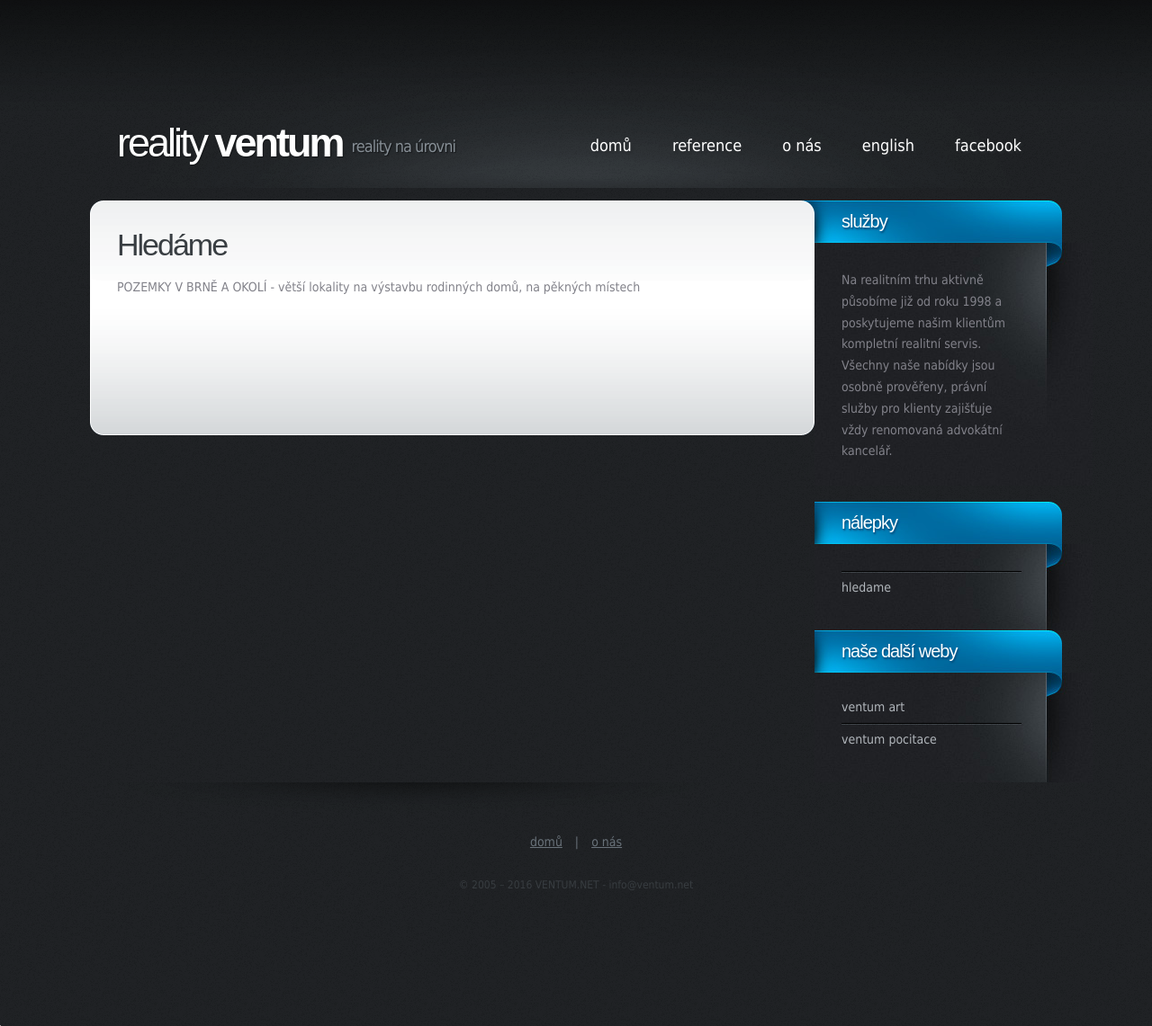
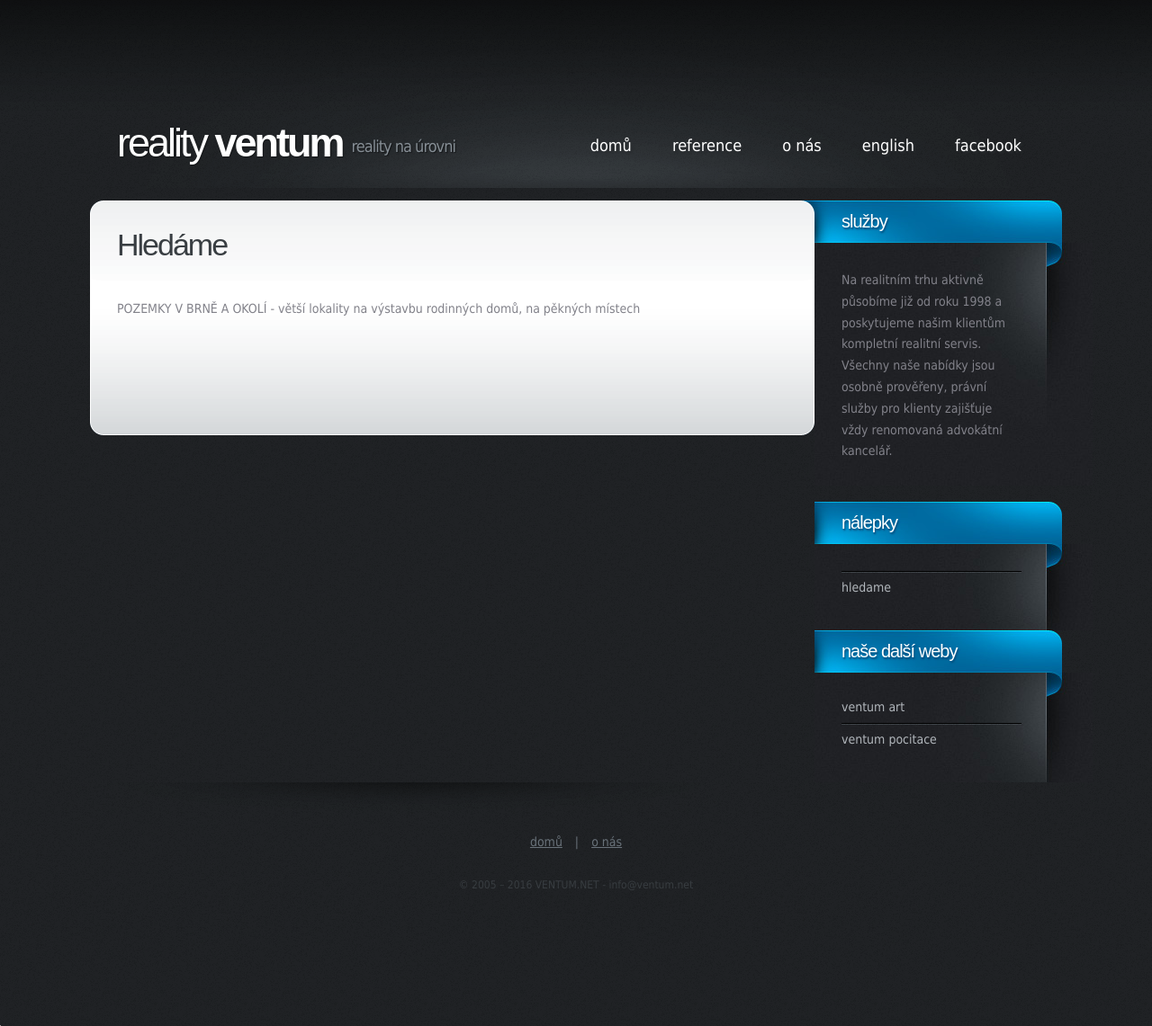
Before and after one commit to ventum-cz/ventum-cz, a Jekyll site: the page built from _posts/2016-04-14-hledame.markdown, in a window 1280 px wide. Shown: the whole page at 90% size. Built offline with Jekyll 4.4.1, drawn with Linux system fonts in a browser that asks for light colours.

Commit message:
Pouziti post.excerpt misto post.perex

```diff
--- a/_layouts/tag.html
+++ b/_layouts/tag.html
@@ -11,7 +11,7 @@
 	  {% if post.thumb %}
 	  <div class="image-style2 image-style2a"><a href="{{ post.url | prepend: site.baseurl }}"><img src="{{ post.thumb }}" alt="Náhledový obrázek pro {{ post.title }}" title="{{ post.title }}" width="150" /><span></span></a></div>
           {% endif %}
-	  <p>{{ post.perex }}</p>
+	  {{ post.excerpt }}
     <div class="meta">
 	    <p><span class="readmore"><a href="{{ post.url | prepend: site.baseurl }}">podrobný popis</a></span></p>
     </div>
--- a/_posts/2016-04-14-hledame.markdown
+++ b/_posts/2016-04-14-hledame.markdown
@@ -1,6 +1,7 @@
 ---
 title:  Hledáme
 date:   2016-04-14 23:47:09 +0200
-perex: POZEMKY V BRNĚ A OKOLÍ - větší lokality na výstavbu rodinných domů, na pěkných místech
 tags: hledame
 ---
+
+POZEMKY V BRNĚ A OKOLÍ - větší lokality na výstavbu rodinných domů, na pěkných místech
--- a/index.html
+++ b/index.html
@@ -11,7 +11,7 @@
 	  <!--
     <div class="image-style2 image-style2a"><a href="/items/<%= i.name %>"><img src="/images/<%= i.thumb.name %>/thumb" alt="<%= i.thumb.title %>" title="<%= i.thumb.description %>" width="150" /><span></span></a></div>
     //-->
-	  <p>{{ post.perex }}</p>
+	  {{ post.excerpt }}
     <div class="meta">
 	    <p><span class="readmore"><a href="{{ post.url | prepend: site.baseurl }}">podrobný popis</a></span></p>
     </div>
```
